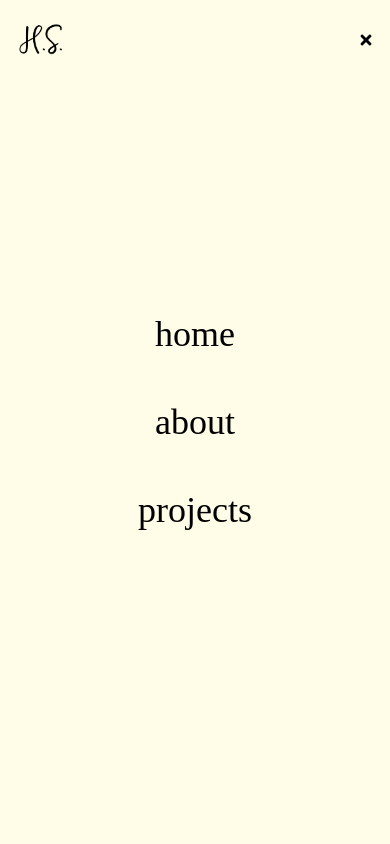
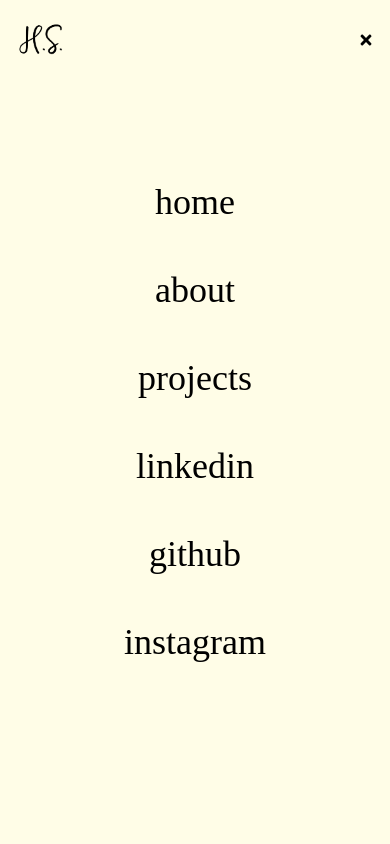
Before and after one commit to hebz26/portfolio-version2, a React (Create React App) app: page / in a window 390 px wide. Both pictures are taken after a click on the element 366 px from the left and 40 px from the top of the page. Shown: the top 844 px of the page. Built offline with nearby package versions, Linux system fonts and the light colour scheme.

Commit message:
added new links

```diff
--- a/src/components/Navbar.jsx
+++ b/src/components/Navbar.jsx
@@ -78,6 +78,33 @@ const Navbar = () => {
             projects
           </Link>
         </li>
+        <li className="py-6 text-4xl">
+          <a
+            href="https://www.linkedin.com/in/heba-sayed6/"
+            target="_blank"
+            rel="noopener noreferrer"
+          >
+            linkedin
+          </a>
+        </li>
+        <li className="py-6 text-4xl">
+          <a
+            href="https://github.com/hebz26"
+            target="_blank"
+            rel="noopener noreferrer"
+          >
+            github
+          </a>
+        </li>
+        <li className="py-6 text-4xl">
+          <a
+            href="https://www.instagram.com/hebzstudio/"
+            target="_blank"
+            rel="noopener noreferrer"
+          >
+            instagram
+          </a>
+        </li>
       </ul>
       {/* Socials Menu */}
       <div className="hidden lg:flex fixed flex-col top-[35%] left-0">
```
